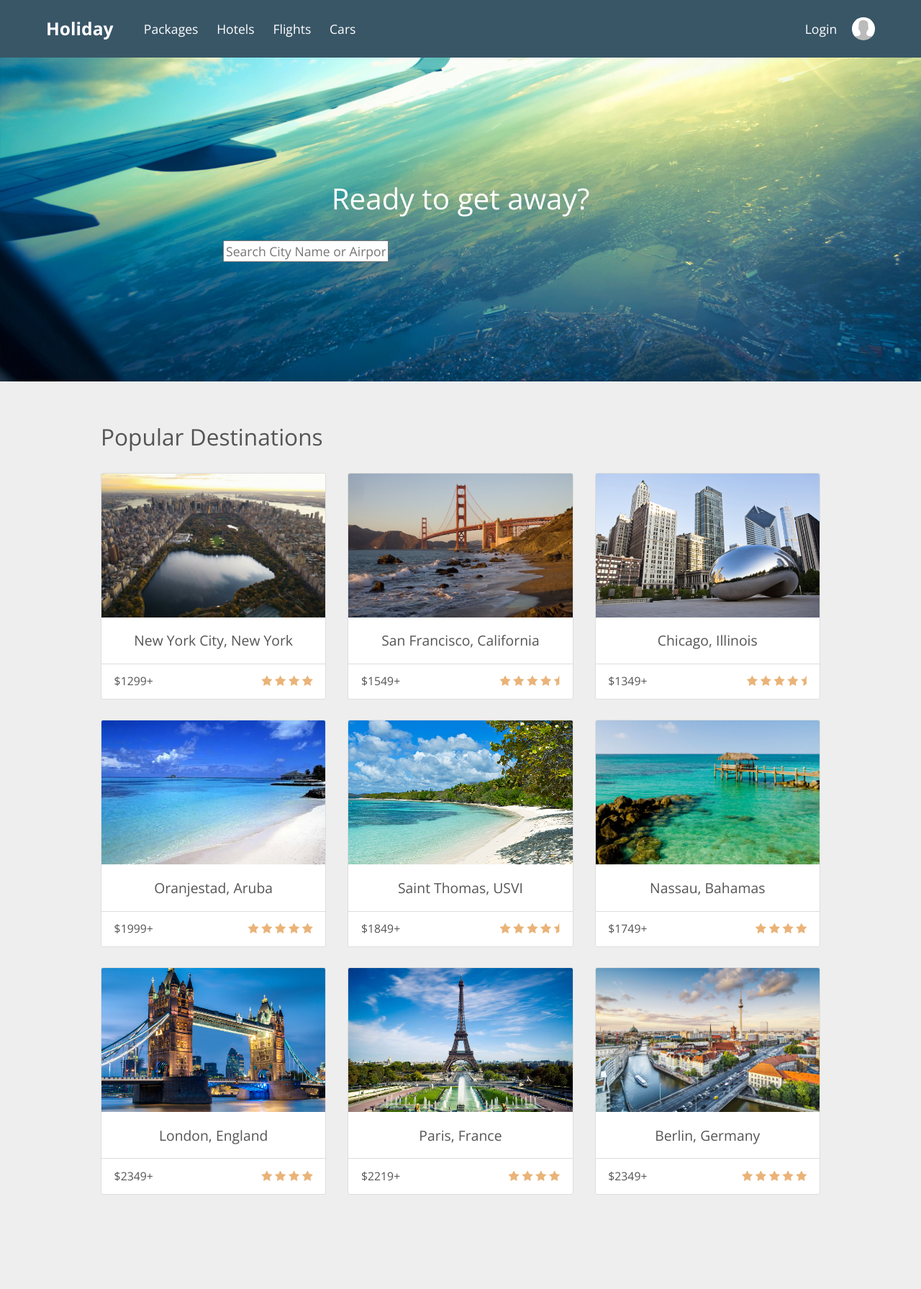
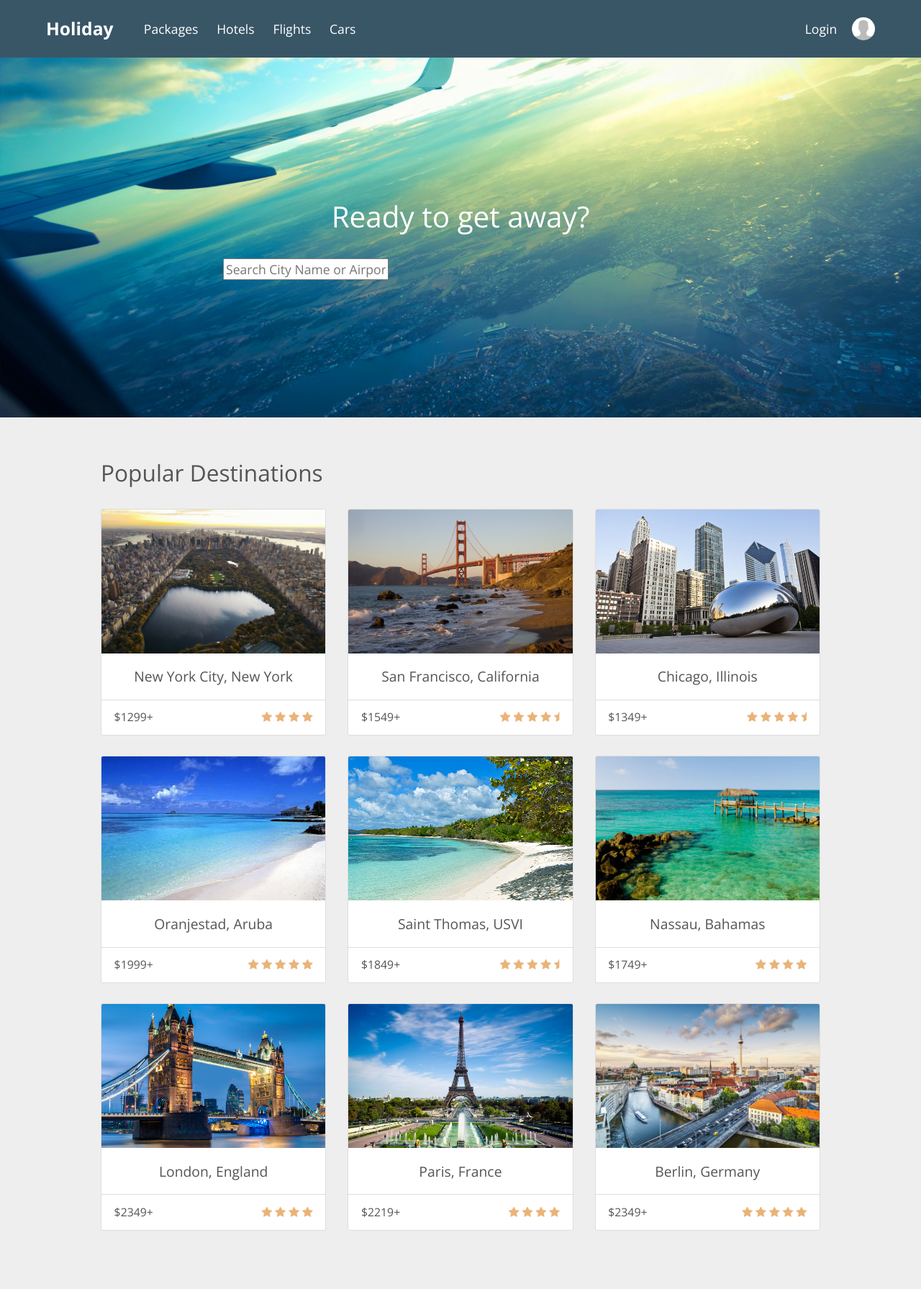
Before and after one commit to Treydor/holiday, a Jekyll site: the page built from index.html, in a window 1280 px wide. Shown: the whole page at 72% size. Built offline with Jekyll 4.4.1, drawn with Linux system fonts in a browser that asks for light colours; nearby versions of some CDN libraries; before the commit the page ends 1741 px from its top, so only the background shows below that.

Commit message:
Adds responsive to hero

```diff
--- a/assets/stylesheets/components/_hero.scss
+++ b/assets/stylesheets/components/_hero.scss
@@ -5,9 +5,10 @@
   align-items: center;
   display: -webkit-flex;
   display: flex;
-  height: 400px;
+  height: 420px;
 
-  @media #{$medium} { height: 450px; }
+  @media #{$medium} { height: 460px; }
+  @media #{$large} { height: 500px; }
 }
 
 .hero .container { max-width: 660px; }
```
